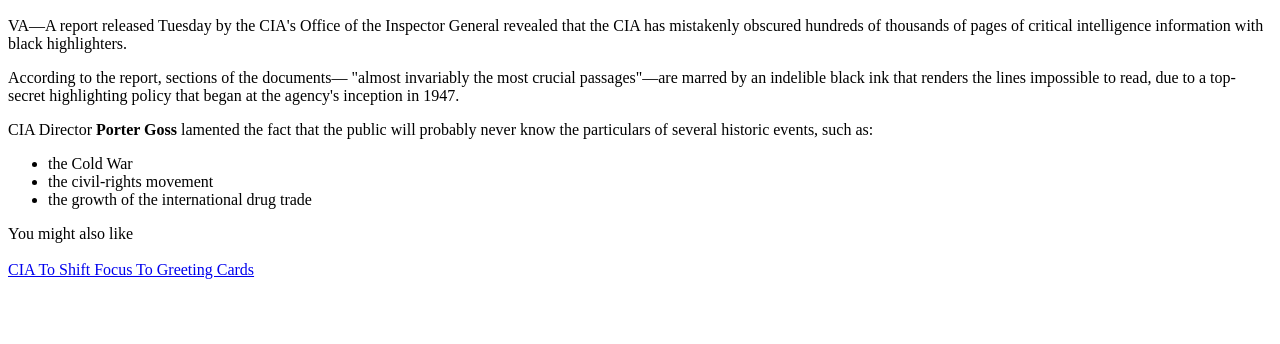
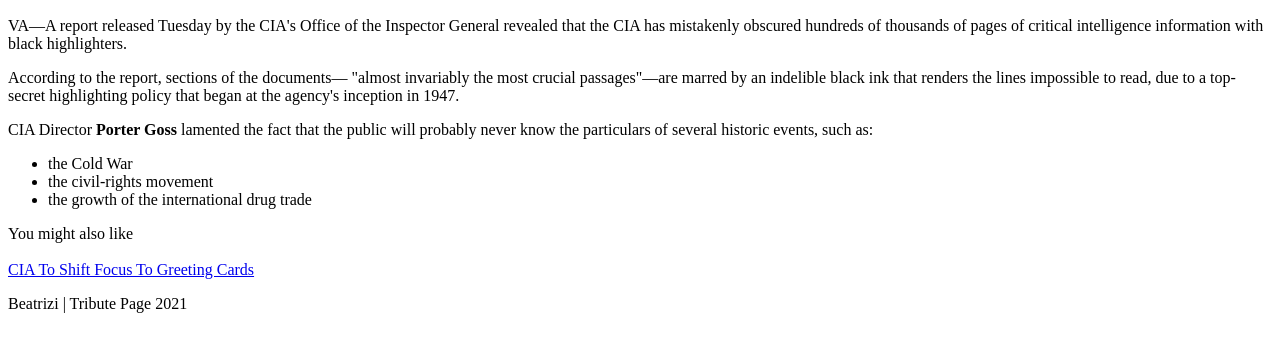
Before and after one commit to beatrizi/web-test, a plain HTML site: page index.html in a window 1280 px wide. Shown: the part 456-800 px from the top of the page. Drawn offline with Linux system fonts and the light colour scheme.

Commit message:
adding a footer

```diff
--- a/index.html
+++ b/index.html
@@ -33,6 +33,6 @@
 
 </body>
 
-
+<footer>Beatrizi | Tribute Page 2021</footer>
 
 </html>
```
